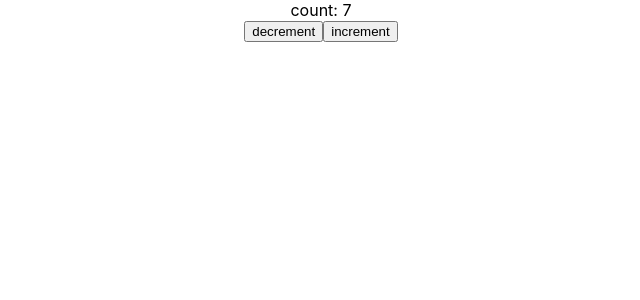
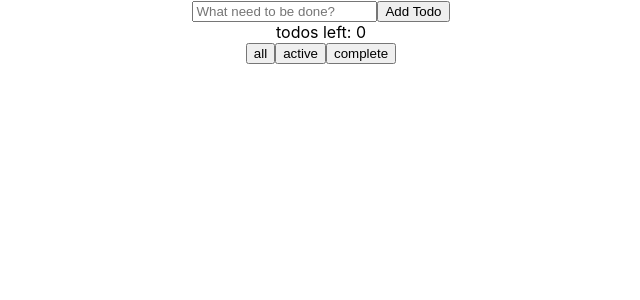
Before and after one commit to ChauDinh/practical-react, a React (Create React App) app: page / in a window 1280 px wide. Shown: the top 300 px of the page, without its empty margins (319-959 px from the left). Built offline with nearby package versions, Linux system fonts and the light colour scheme; the HTML template or start-up script is replaced by a standard one.

Commit message:
Create TodoMVC: TodoList, TodoForm, Todo components - Check in TodoList component what I've done

```diff
--- a/package.json
+++ b/package.json
@@ -5,7 +5,8 @@
   "dependencies": {
     "react": "^16.8.6",
     "react-dom": "^16.8.6",
-    "react-scripts": "3.0.1"
+    "react-scripts": "3.0.1",
+    "shortid": "^2.2.14"
   },
   "scripts": {
     "start": "react-scripts start",
--- a/src/App.js
+++ b/src/App.js
@@ -1,44 +1,14 @@
 import React from 'react';
 import './App.css';
-import Counter from "./components/Counter"
+import TodoList from './components/TodoList';
 
 class App extends React.Component {
-
-  constructor(props) {
-    super(props);
-    this.state = {
-      count: 0
-    }
-  }
-
-  componentDidMount() {
-    console.log("mounting...");
-    setInterval(() => {
-      this.setState({
-        count: this.state.count + 1
-      })
-    }, 1000);
-  }
-
-  handleButtonIncrement = () => {
-    let count = this.state.count;
-    this.setState({
-      count: count + 1
-    });
-  }
-
-  handleButtonDecrement = () => {
-    let count = this.state.count;
-    this.setState({
-      count: count - 1
-    });
-  }
 
   render() {
 
     return (
       <div className="App">
-        <Counter count={this.state.count} handleButtonIncrement={this.handleButtonIncrement} handleButtonDecrement={this.handleButtonDecrement} />
+        <TodoList />
       </div>
     );
   }
--- /dev/null
+++ b/src/components/Todo.js
@@ -0,0 +1,9 @@
+import React from "react";
+
+export default props => (
+  <div style={{
+    textDecoration: props.todo.complete ? 'line-through' : ''
+  }} onClick={props.toggleComplete}>
+    {props.todo.text}
+  </div>
+)
--- /dev/null
+++ b/src/components/TodoForm.js
@@ -0,0 +1,42 @@
+import React, { Component } from 'react';
+import shortid from "shortid";
+
+export default class TodoForm extends Component {
+
+  state = {
+    text: ""
+  }
+
+  handleChange = (e) => {
+    this.setState({
+      [e.target.name]: e.target.value
+    })
+  }
+
+  handleSubmit = (e) => {
+    e.preventDefault();
+    // submit the form
+    this.props.onSubmit({
+      id: shortid.generate(),
+      text: this.state.text,
+      complete: false
+    });
+    this.setState({
+      text: ""
+    })
+  }
+
+  render() {
+    return (
+      <form onSubmit={this.handleSubmit}>
+        <input
+          name="text"
+          value={this.state.text}
+          onChange={this.handleChange}
+          placeholder="What need to be done?"
+        />
+        <button type="submit">Add Todo</button>
+      </form>
+    )
+  }
+}
--- /dev/null
+++ b/src/components/TodoList.js
@@ -0,0 +1,88 @@
+import React, { Component } from 'react';
+import TodoForm from './TodoForm';
+import Todo from './Todo';
+
+/**
+ * TodoMVC
+ *
+ * Add Todo
+ * Display Todos
+ * Cross off todo
+ * Show number of active todos
+ * Filter all/active/complete
+ * Delete todos
+ * Delete all complete
+ *  Only show if atleast one is complete
+ * Button to toggle all on/off
+ */
+
+export default class TodoList extends Component {
+
+  state = {
+    todos: [],
+    todoToShow: 'all'
+  };
+
+  addTodo = (todo) => {
+    this.setState({
+      todos: [todo, ...this.state.todos]
+    });
+  };
+
+  toggleComplete = id => {
+    this.setState({
+      todos: this.state.todos.map(todo => {
+        if (todo.id === id) {
+          // suppose to update
+          return {
+            ...todo,
+            complete: !todo.complete
+          };
+        } else {
+          return todo;
+        }
+      })
+    })
+  }
+
+  updateTodoToShow = str => {
+    this.setState({
+      todoToShow: str
+    })
+  }
+
+  render() {
+    let todos = [];
+
+    if (this.state.todoToShow === 'all') {
+      todos = this.state.todos;
+    } else if (this.state.todoToShow === 'active') {
+      todos = this.state.todos.filter(todo => !todo.complete);
+    } else if (this.state.todoToShow === 'complete') {
+      todos = this.state.todos.filter(todo => todo.complete);
+    }
+
+    return (
+      <div>
+        <TodoForm onSubmit={this.addTodo} />
+        {
+          todos.map(todo => (
+            <Todo
+              key={todo.id}
+              toggleComplete={() => this.toggleComplete(todo.id)}
+              todo={todo}
+            />
+          ))
+        }
+        <div>
+          todos left: {this.state.todos.filter(todo => !todo.complete).length}
+        </div>
+        <div>
+          <button onClick={() => this.updateTodoToShow('all')}>all</button>
+          <button onClick={() => this.updateTodoToShow('active')}>active</button>
+          <button onClick={() => this.updateTodoToShow('complete')}>complete</button>
+        </div>
+      </div>
+    )
+  }
+}
```
Also changed, not shown: 1 other file (tests, documents, lock files or other folders).
